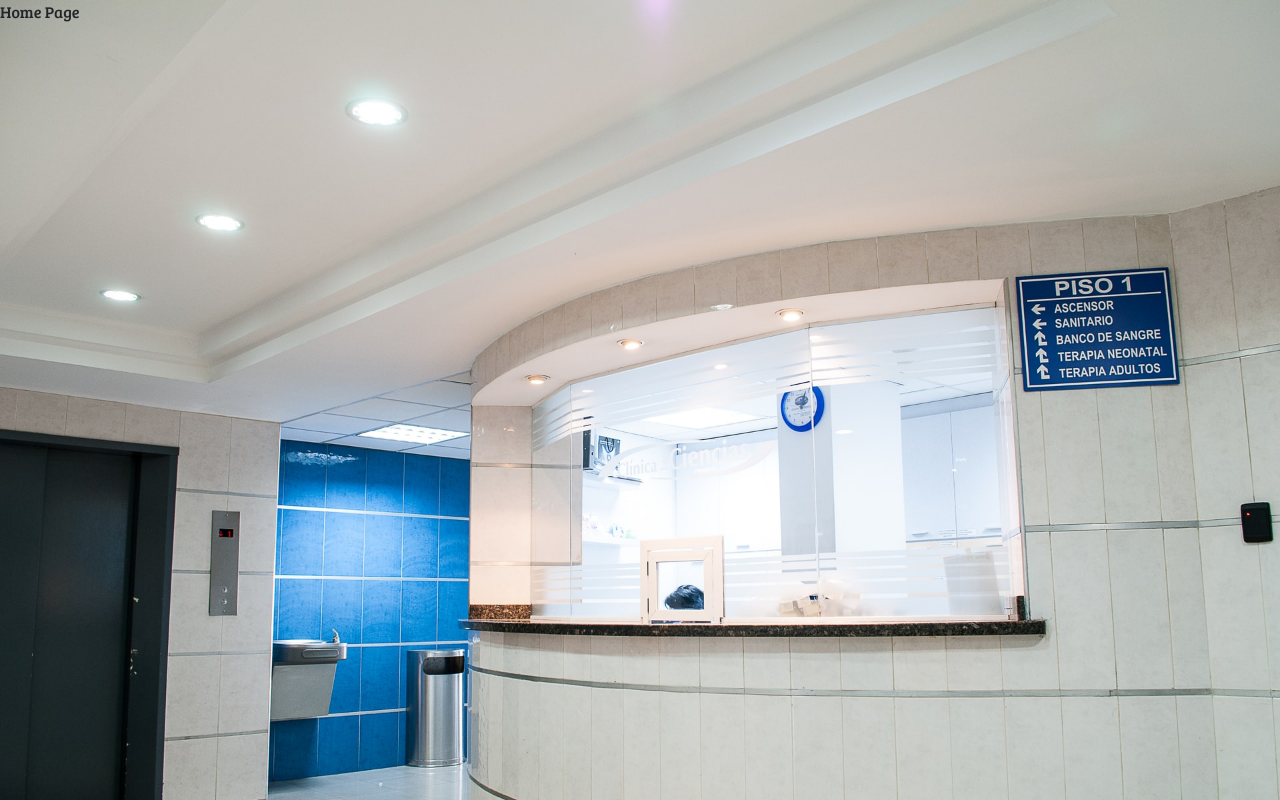
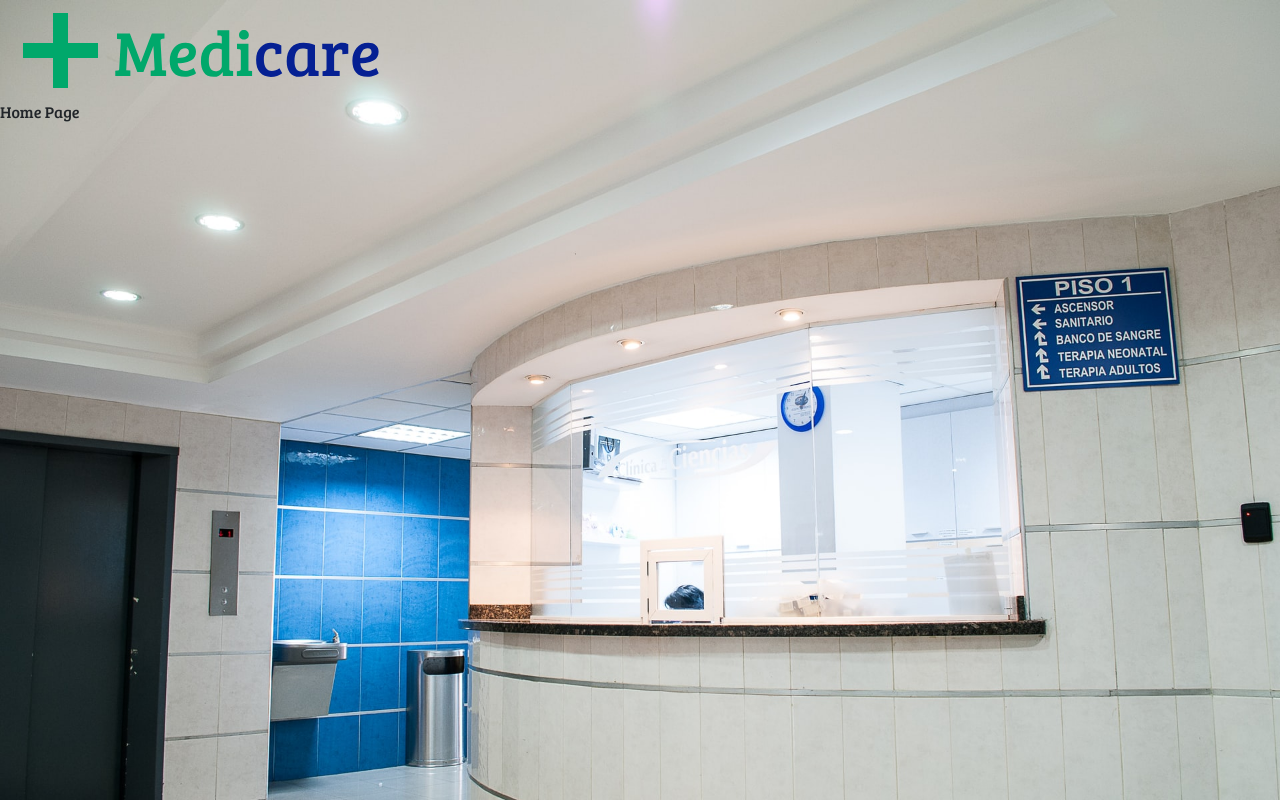
Before and after one commit to ridays2001/medicare-client, a React (Create React App) app: page / in a window 1280 px wide. Built offline with nearby package versions, Linux system fonts and the light colour scheme.

Commit message:
Feat: added logo

```diff
--- a/src/index.tsx
+++ b/src/index.tsx
@@ -1,7 +1,9 @@
 import React from 'react';
 import ReactDOM from 'react-dom';
-import { BrowserRouter } from 'react-router-dom';
+import { BrowserRouter, Link } from 'react-router-dom';
 import App from './App';
+
+import { Logo } from './util/icons';
 
 import './styles/bootstrap.css';
 import './styles/index.css';
@@ -9,6 +11,9 @@ import './styles/index.css';
 ReactDOM.render(
 	<BrowserRouter>
 		<React.StrictMode>
+			<Link to={{ pathname: '/' }}>
+				<Logo />
+			</Link>
 			<App />
 		</React.StrictMode>
 	</BrowserRouter>,
```
